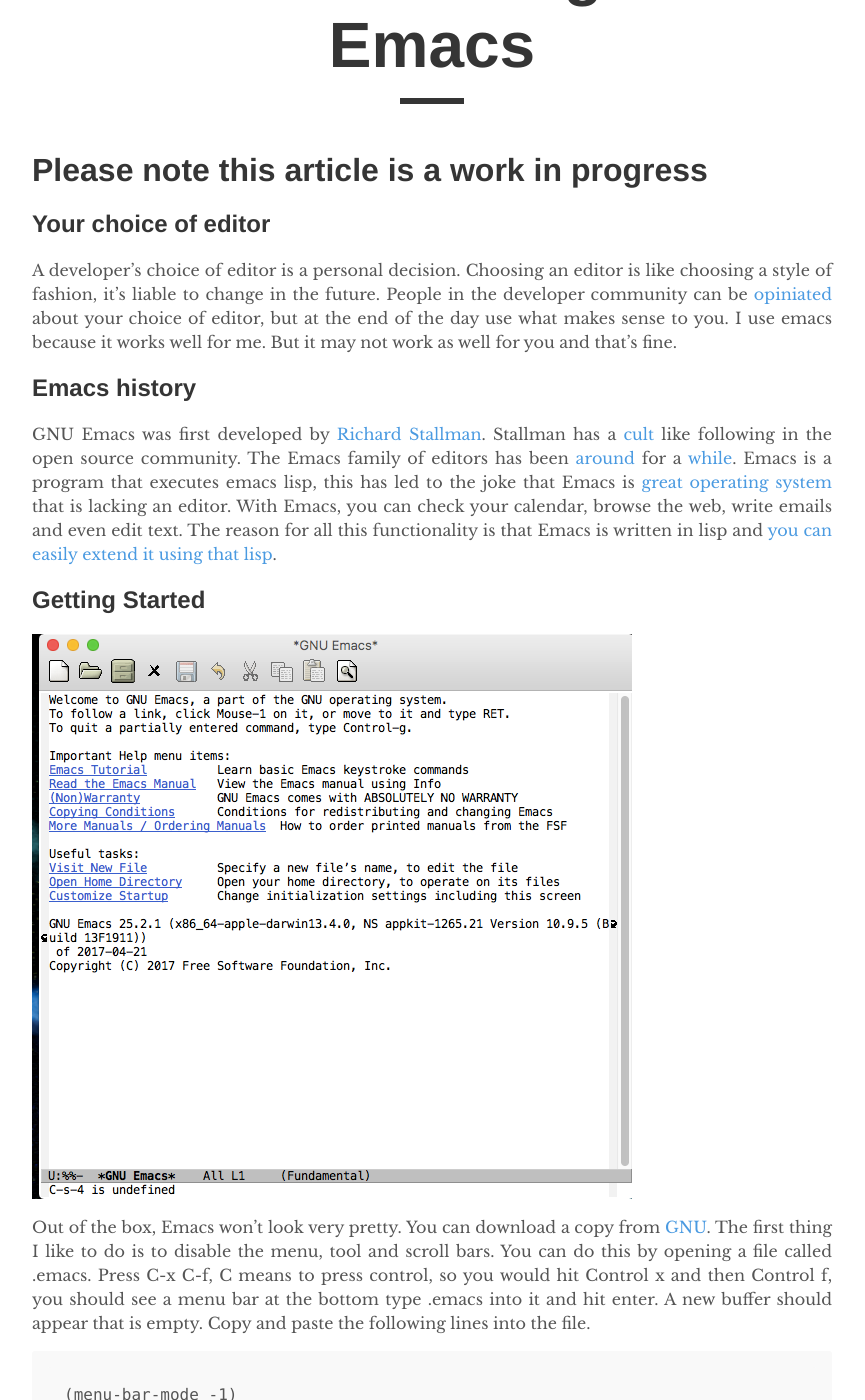
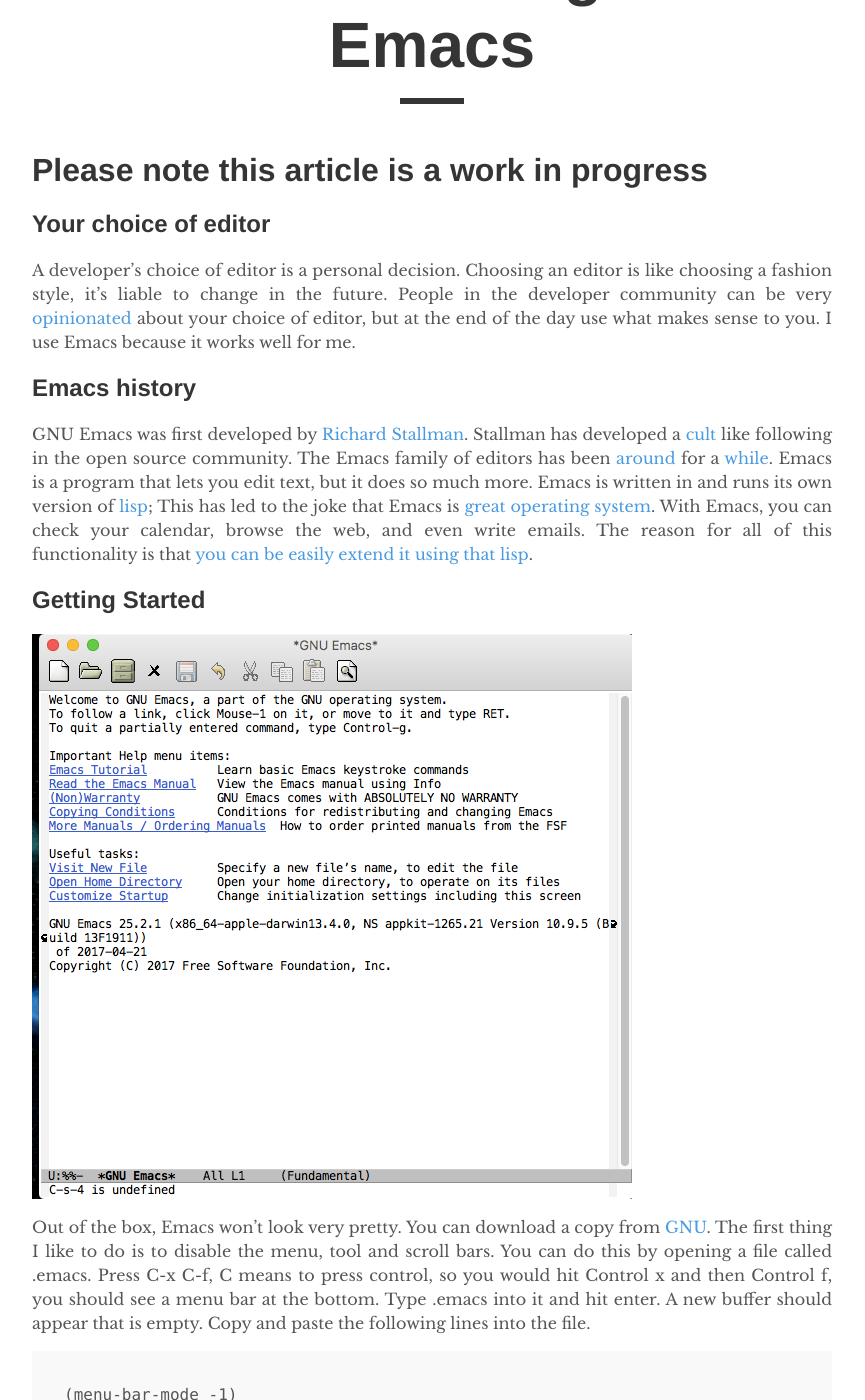
Before and after one commit to A-Vadali/Cs_Club, a Jekyll site: the page built from _posts/2017-10-20-editors.md, in a window 1280 px wide and 1400 px high, scrolled down 239 px. Shown: the whole window, without its empty margins (208-1073 px from the left). Built offline with Jekyll 4.4.1, drawn with Linux system fonts in a browser that asks for light colours; some of the changed text lies outside the part shown.

Commit message:
more edits

```diff
--- a/_posts/2017-10-20-editors.md
+++ b/_posts/2017-10-20-editors.md
@@ -8,28 +8,27 @@ author: "Chris Reuter"
 
 ## Your choice of editor
 
-A developer's choice of editor is a personal decision. Choosing an editor is like choosing a style of fashion, it's liable to change in the future. People in the developer community can be [opiniated](https://en.wikipedia.org/wiki/Editor_war) about your choice of editor, but at the end of the day use what makes sense to you. I use emacs because it works well for me. But it may not work as well for you and that's fine.
-
+A developer's choice of editor is a personal decision. Choosing an editor is like choosing a fashion style, it's liable to change in the future. People in the developer community can be very [opinionated](https://en.wikipedia.org/wiki/Editor_war) about your choice of editor, but at the end of the day use what makes sense to you. I use Emacs because it works well for me.
 
 ## Emacs history
 
-GNU Emacs was first developed by [Richard Stallman](https://stallman.org/). Stallman has a [cult](https://www.youtube.com/watch?v=qIF5xnkcncI) like following in the open source community. The Emacs family of editors has been [around](https://www.jwz.org/doc/emacs-timeline.html) for a [while](https://www.emacswiki.org/emacs/EmacsHistory). Emacs is a program that executes emacs lisp, this has led to the joke that Emacs is [great operating system](http://wiki.c2.com/?EmacsAsOperatingSystem) that is lacking an editor. With Emacs, you can check your calendar, browse the web, write emails and even edit text. The reason for all this functionality is that Emacs is written in lisp and [you can easily extend it using that lisp](https://www.gnu.org/software/emacs/manual/html_mono/eintr.html).
+GNU Emacs was first developed by [Richard Stallman](https://stallman.org/). Stallman has developed a [cult](https://www.youtube.com/watch?v=qIF5xnkcncI) like following in the open source community. The Emacs family of editors has been [around](https://www.jwz.org/doc/emacs-timeline.html) for a [while](https://www.emacswiki.org/emacs/EmacsHistory). Emacs is a program that lets you edit text, but it does so much more. Emacs is written in and runs its own version of [lisp](https://www.gnu.org/software/emacs/manual/html_node/eintr/index.html); This has led to the joke that Emacs is [great operating system](http://wiki.c2.com/?EmacsAsOperatingSystem). With Emacs, you can check your calendar, browse the web, and even write emails. The reason for all of this functionality is that [you can be easily extend it using that lisp](https://www.gnu.org/software/emacs/manual/html_mono/eintr.html).
 
 ## Getting Started
 
 ![emacs](http://latincsclub.com/assets/editors/emacs0.png)
-Out of the box, Emacs won't look very pretty.  You can download a copy from [GNU](https://www.gnu.org/software/emacs/). The first thing I like to do is to disable the menu, tool and scroll bars. You can do this by opening a file called .emacs. Press C-x C-f, C means to press control, so you would hit Control x and then Control f, you should see a menu bar at the bottom type .emacs into it and hit enter. A new buffer should appear that is empty. Copy and paste the following lines into the file.
+Out of the box, Emacs won't look very pretty. You can download a copy from [GNU](https://www.gnu.org/software/emacs/). The first thing I like to do is to disable the menu, tool and scroll bars. You can do this by opening a file called .emacs. Press C-x C-f, C means to press control, so you would hit Control x and then Control f, you should see a menu bar at the bottom. Type .emacs into it and hit enter. A new buffer should appear that is empty. Copy and paste the following lines into the file.
 
     (menu-bar-mode -1)
     (toggle-scroll-bar -1)
     (tool-bar-mode -1)
 
-Then press C-x C-s to save it. Now close emacs and reopen it you'll notice that emacs is now more streamlined.
+Then press C-x C-s to save it. Now close Emacs and reopen it, you'll notice that Emacs now looks more streamlined.
 
 ![emacs](http://latincsclub.com/assets/editors/emacs1.png)
 
-Now to install a theme you'll need to install melpa. Melpa is package
-manager that lets you install lots of different emacs packages. Insert this into your .emacs.
+To install a theme, you'll need to install Melpa. Melpa is package
+manager that lets you install lots of different Emacs packages. Insert this into your .emacs.
 
     (require 'package)
     (setq package-enable-at-startup nil)
@@ -46,10 +45,12 @@ manager that lets you install lots of different emacs packages. Insert this into
     (use-package cyberpunk-theme
      :ensure t)
 
-Now open and close Emacs. You should now see.
+Now open and close Emacs. You should now see. The code above is taken from [c'est la z](http://cestlaz.github.io/stories/emacs/) a more in depth tutorial on Emacs.
 
 ![emacs](http://latincsclub.com/assets/editors/emacs2.png)
 
 We've now installed the cyberpunk theme. If you want to load another theme just change cyberpunk-theme with another theme. [Here's](https://emacsthemes.com/) a list of things.
 
-# This article is still a work in progress
+# Spacemacs
+
+Spacemacs is an Emacs distribution that comes with a lot of packages preinstalled. To install it you will need [Git](http://latincsclub.com/2017-09-03/get-good).
```
Also changed, not shown: 9 other files.
